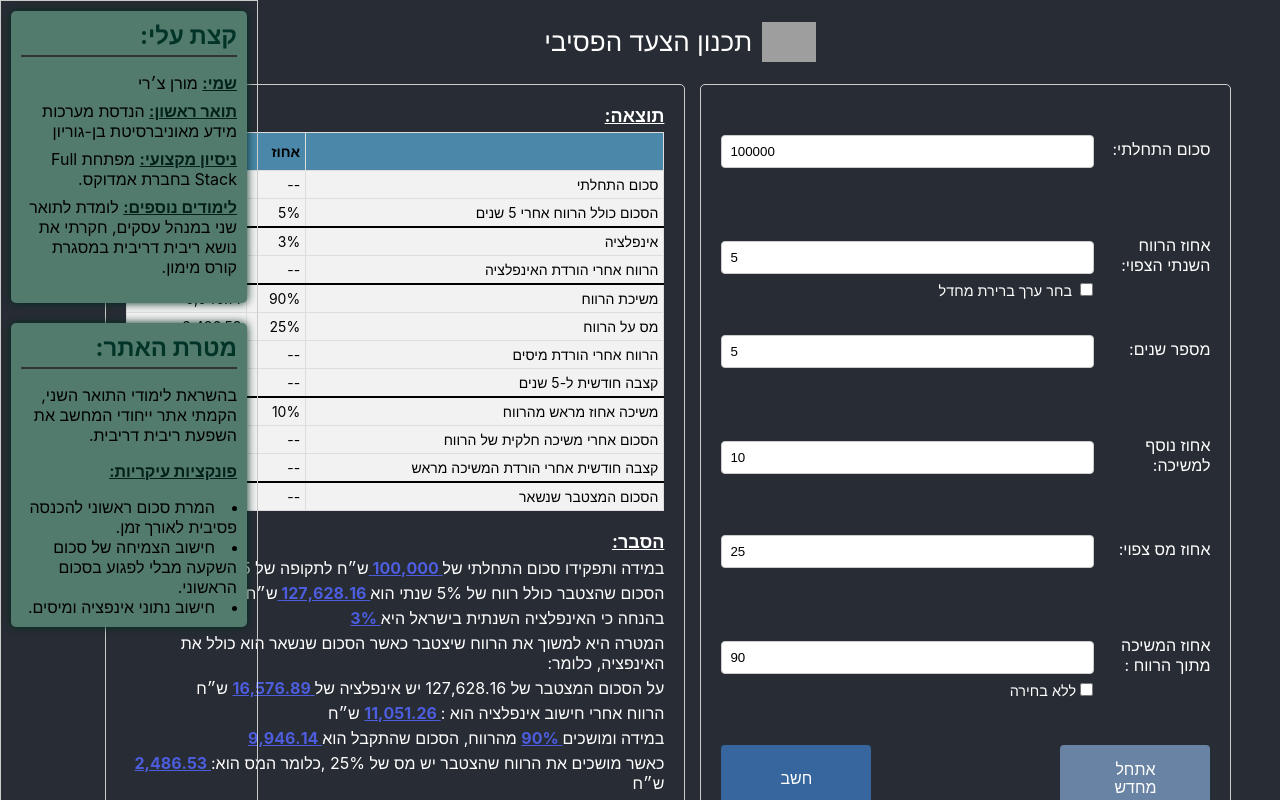
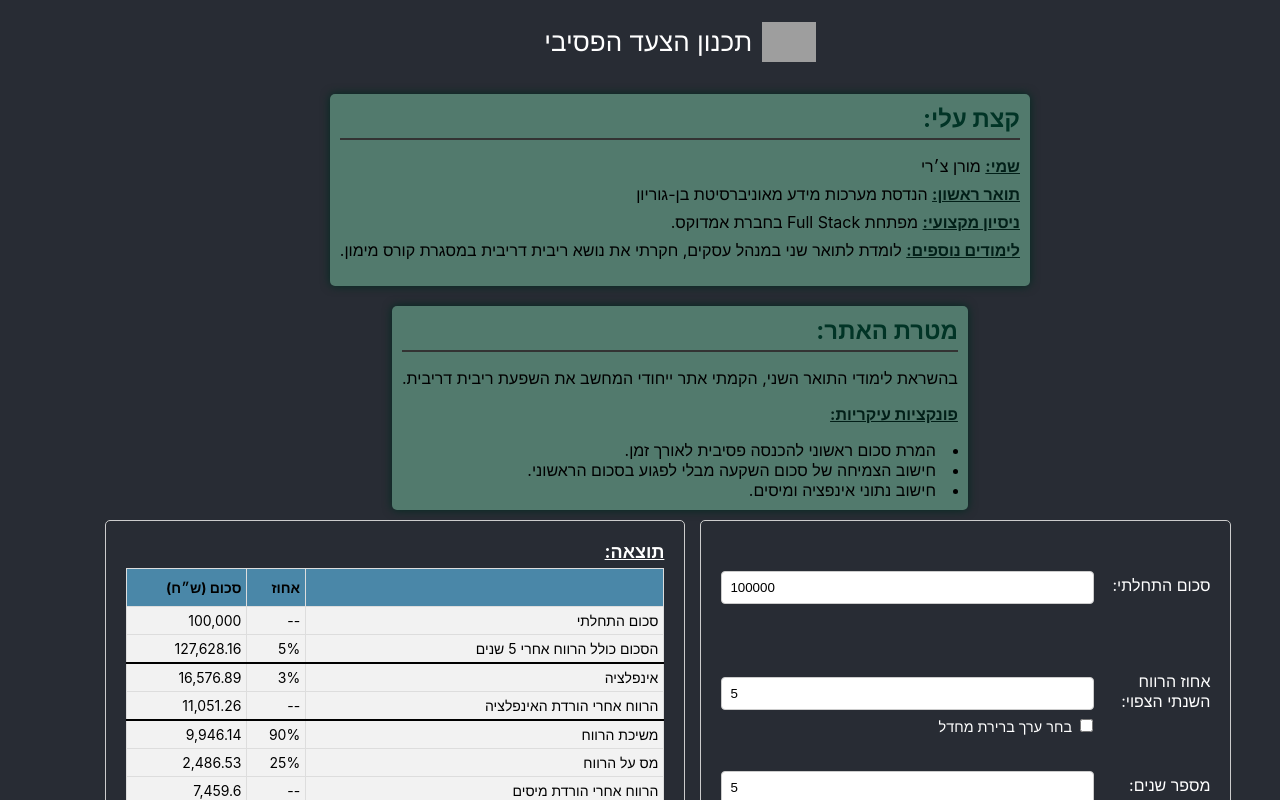
Before and after one commit to MoranChery/planning-passive-step, a React (Create React App) app: page / in a window 1280 px wide. Shown: the top 800 px of the page. Built offline with nearby package versions, Linux system fonts and the light colour scheme; grey boxes are pictures that could not be loaded.

Commit message:
Fixed css by screen size

```diff
--- a/src/App.js
+++ b/src/App.js
@@ -17,13 +17,13 @@ function App() {
 
   return (
     <div className="App">
-      <div class="sidenav">
-        <AboutMe></AboutMe>
-      </div>
       <header className="App-header">
         <p> תכנון הצעד הפסיבי </p>
         <img src={logo} className="App-logo" alt="logo" />
       </header>
+      <div class="sidenav">
+        <AboutMe></AboutMe>
+      </div>
       <body>
         <PlanningForm onSubmit={handleSubmit} />
         <ResultForm formData={formData}></ResultForm>
--- a/src/cssFiles/AboutMe.css
+++ b/src/cssFiles/AboutMe.css
@@ -13,6 +13,13 @@
     display: flex;
     flex-direction: column;
 }
+
+@media screen and (min-width: 1480px) {
+    .col {
+       width: 100%;
+    }
+ }
+
 
 section {
     box-sizing: border-box;
--- a/src/cssFiles/App.css
+++ b/src/cssFiles/App.css
@@ -37,6 +37,8 @@ body{
   gap: 15px;
 }
 
+
+@media screen and (min-width: 1480px) {
   .sidenav {
     height: 100%; /* Full-height: remove this if you want "auto" height */
     width: 20%; /* Set the width of the sidebar */
@@ -44,5 +46,10 @@ body{
     top: 0; /* Stay at the top */
     left: 0;
     border: 1px solid #ccc;
+  }
+}
+
+.sidenav {
+
   direction: rtl;
 }
```
Lines whose indentation alone changed are shown as unchanged.
